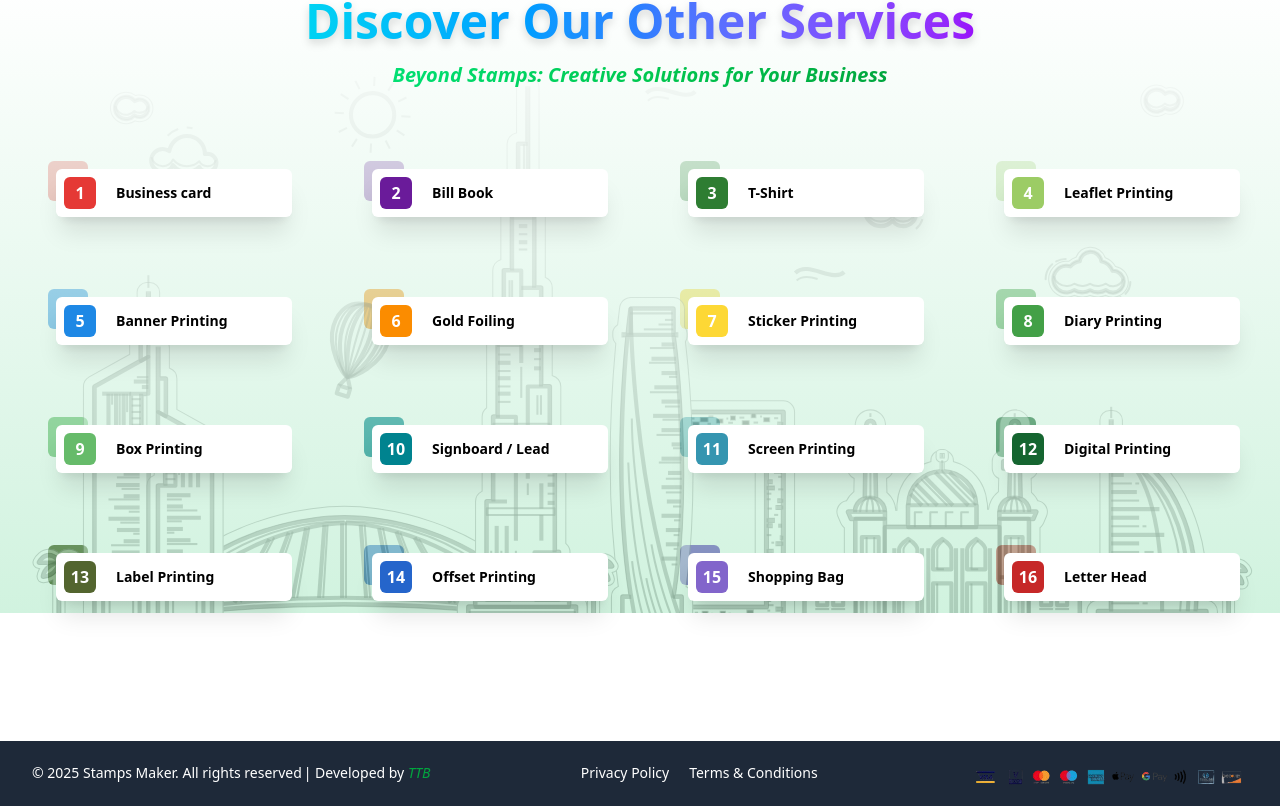
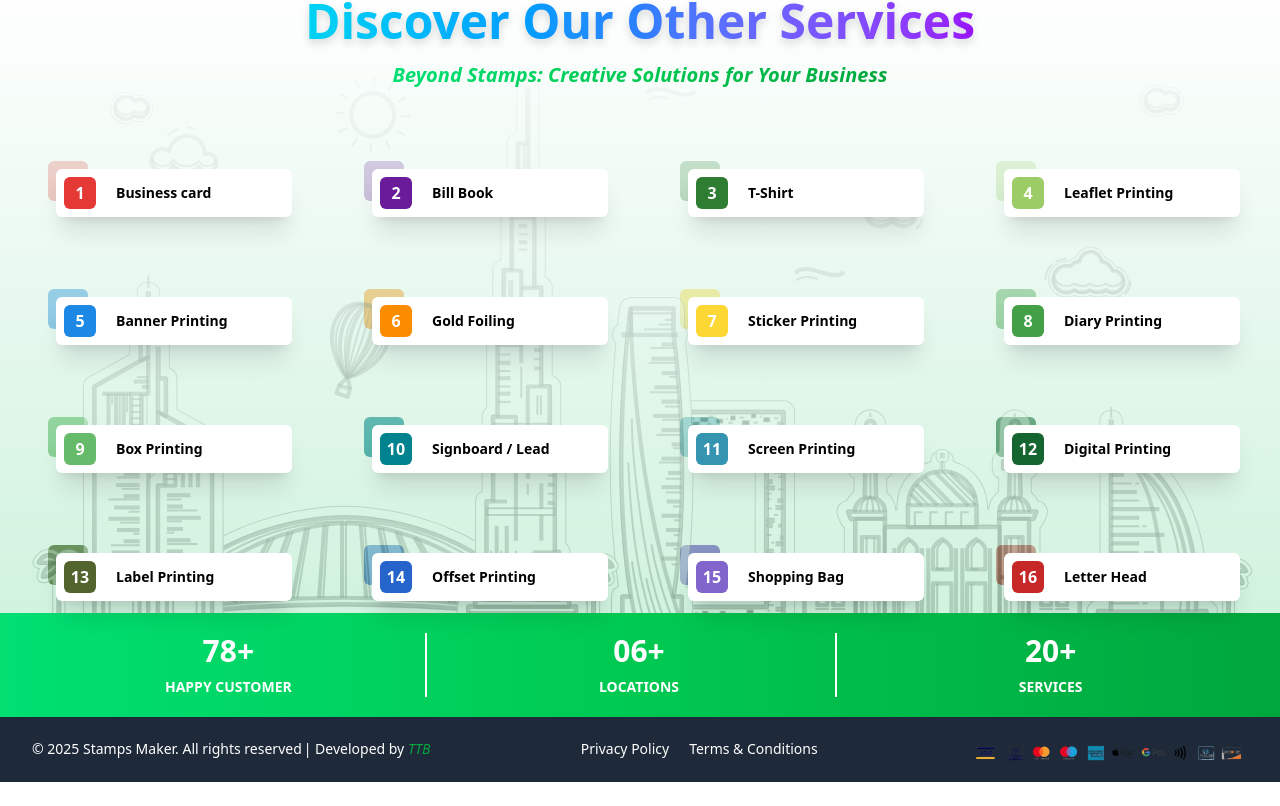
Before and after one commit to techtobit/stamps, a Next.js app: page / in a window 1280 px wide. Shown: the part 1759-2565 px from the top of the page. After the commit the page ends 2541 px from the top, so only its background shows below. Built offline with nearby package versions, Linux system fonts and the light colour scheme.

Commit message:
added success story

```diff
--- a/app/page.js
+++ b/app/page.js
@@ -90,6 +90,7 @@ export default function Home() {
         </div>
       </main>
 
+      {/* quick features section  */}
       <main className="w-full py-5 grid grid-cols-4 justify-center gap-4 px-8 bg-gradient-to-r from-green-400 via-green-500 to-green-600 text-white">
         <div className="flex flex-col items-center justify-center border-r-2 gap-2">
           <img src="icons/stamp-solid-full.svg" alt="delivery" className="w-8 lg:w-10 h-8 lg:h-10" />
@@ -178,9 +179,24 @@ export default function Home() {
         </div>
       </main>
 
-      <main className="w-full max-h-max bg-white py-16 flex flex-col justify-between items-center gap-8">
+      {/* success story */}
+      <main className="w-full py-5 grid grid-cols-3 justify-center gap-4 px-8 bg-gradient-to-r from-green-400 via-green-500 to-green-600 text-white">
+        <div className="flex flex-col items-center justify-center border-r-2 gap-2">
+          <p className="text-3xl font-bold">78+</p>
+          <p className="text-sm font-bold uppercase">Happy Customer</p>
+        </div>
+        <div className="flex flex-col items-center justify-center border-r-2 gap-2">
+          <p className="text-3xl font-bold">06+</p>
+          <p className="text-sm font-bold uppercase">Locations</p>
+        </div>
+        <div className="flex flex-col items-center justify-center gap-2">
+          <p className="text-3xl font-bold">20+</p>
+          <p className="text-sm font-bold uppercase">Services</p>
+        </div>
 
       </main>
+
+      {/* footer section   */}
       <footer className="w-full bg-gray-800 text-white flex items-center justify-between px-8 flex-wrap">
         <div className="flex">
           <p className="text-sm">&copy; {new Date().getFullYear()} Stamps Maker. All rights reserved </p>
```
